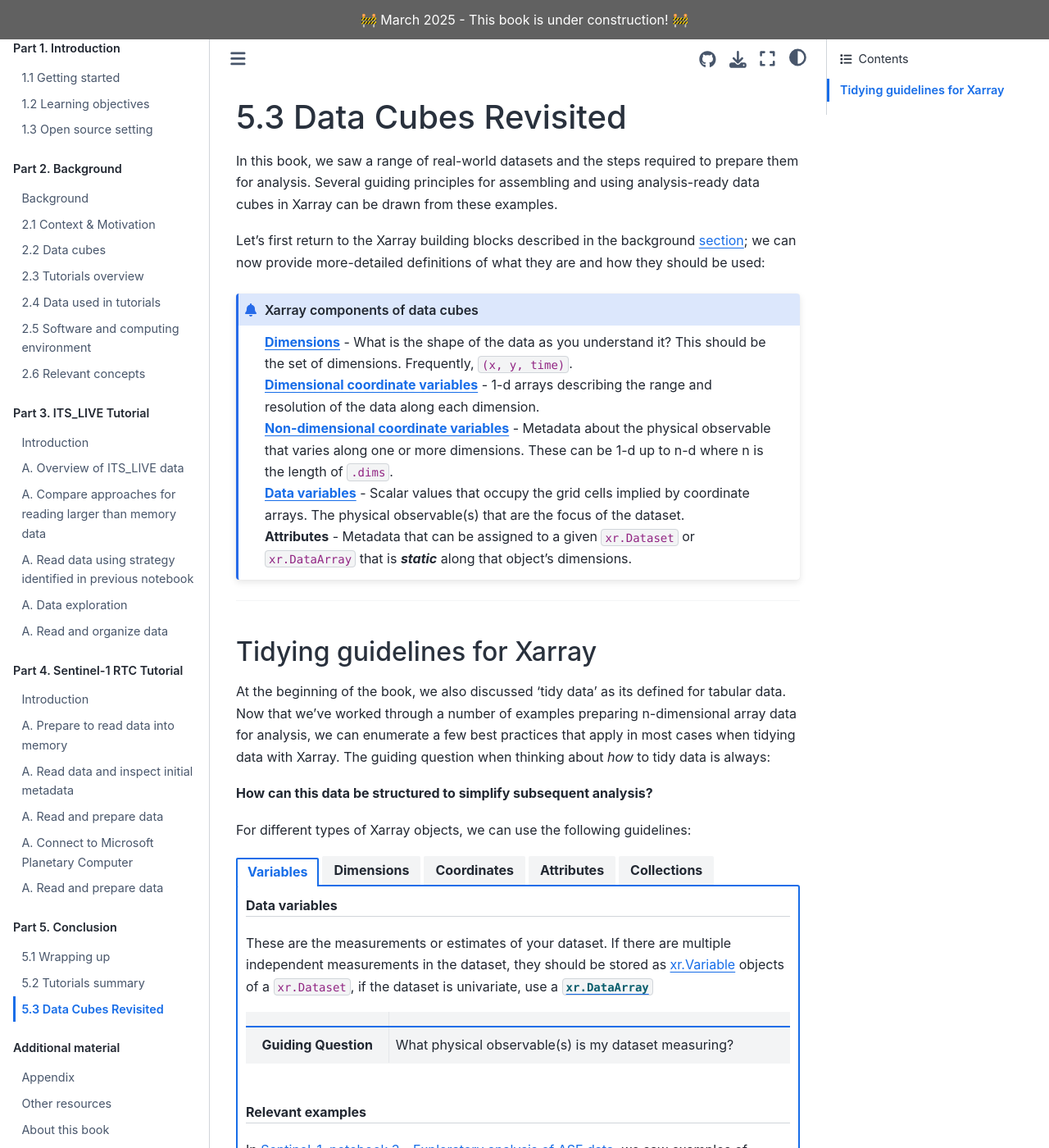
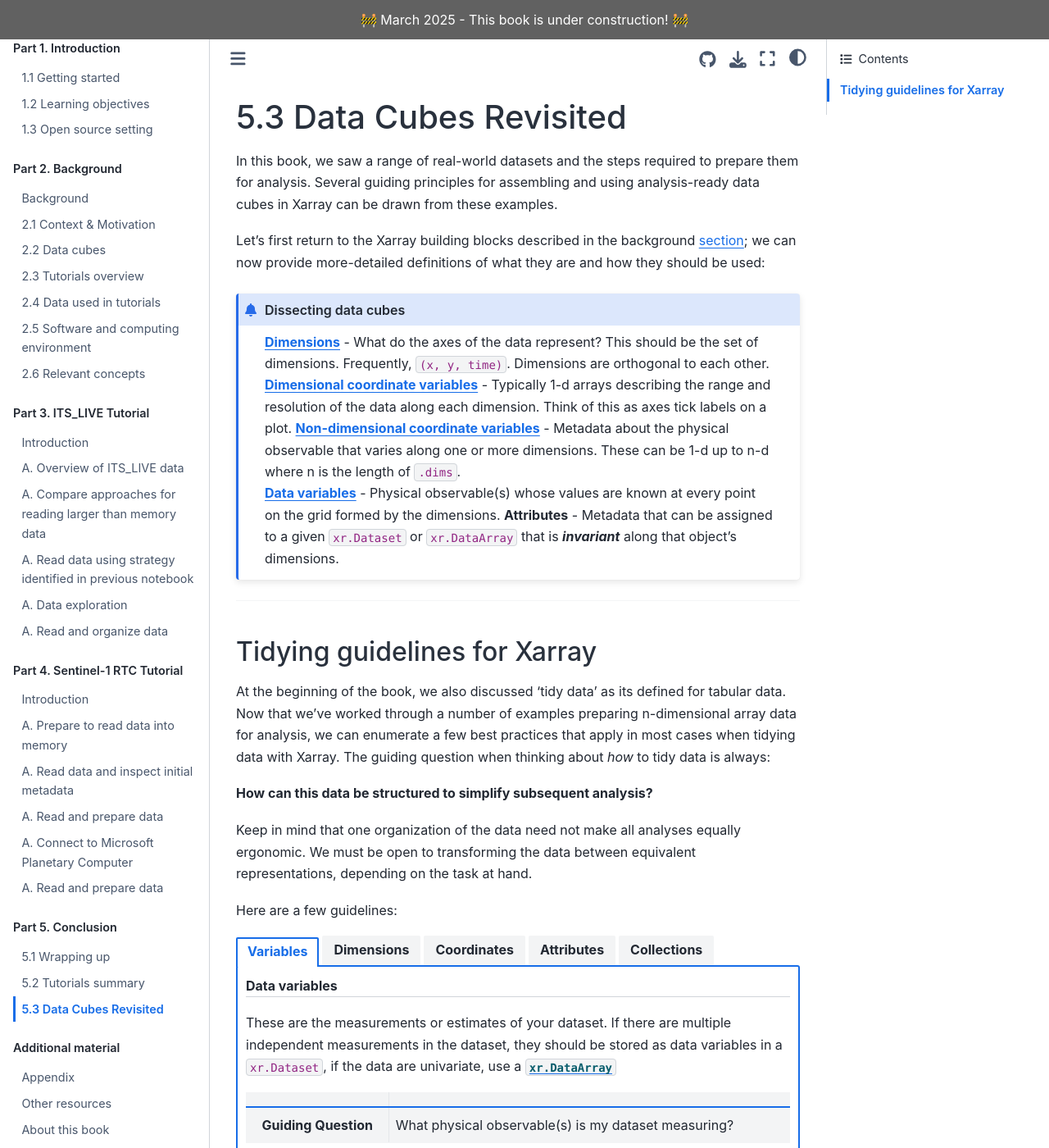
Before and after one commit to e-marshall/tutorials, a Jupyter Book: the page built from book/conclusion/datacubes_revisited.md, in a window 1280 px wide and 1400 px high. Shown: the whole window at 82% size. Built offline with Jupyter Book 1.0.4 settings and Sphinx 7.4.7 and the Sphinx Book theme 1.1.4, drawn with Linux system fonts in a browser that asks for light colours; pages that are not in the unit, such as notebooks, are missing from menus; some of the changed text lies outside the part shown.

Commit message:
Writing edits (#43)
* bunch of edits

* add captions

* add file numbers back in

* fix file names and a few links

* add why os section in intro

* Add instructions for executing tutorial notebooks on CryoCloud JupyterHub (#41)

* jupyterhub instructions

* wording change

---------

Co-authored-by: e-marshall <em.marshall.108@gmail.com>

* fix file names and a few links

fixing files that were renamed

* spelling and formatting fixes

* spelling and formatting fixes

* remove files from tracking

* add mkdirs line in s1 nb1 and some formatting changes

* few typo fixes and other things + os section in intro

* updates to datacube revisit and others

* edits from jessica

* clean nbs

* nit

* update gitignore to remove vector data cube

* undo gitignore change, will do in sep pr

* switch build branch back to main

* add note about download time

* Some edits (#42)

---------

Co-authored-by: Scott Henderson <scottyhq@gmail.com>
Co-authored-by: Deepak Cherian <dcherian@users.noreply.github.com>

````diff
--- a/book/conclusion/datacubes_revisited.md
+++ b/book/conclusion/datacubes_revisited.md
@@ -4,12 +4,12 @@
 
 Let's first return to the Xarray building blocks described in the background [section](../background/2_data_cubes.md); we can now provide more-detailed definitions of what they are and how they should be used:
 
-:::{admonition} Xarray components of data cubes
-**[Dimensions](https://docs.xarray.dev/en/latest/user-guide/terminology.html#term-Dimension)** - What is the shape of the data as you understand it? This should be the set of dimensions. Frequently, `(x, y, time)`.
-**[Dimensional coordinate variables](https://docs.xarray.dev/en/latest/user-guide/terminology.html#term-Dimension-coordinate)** - 1-d arrays describing the range and resolution of the data along each dimension.
+:::{admonition} Dissecting data cubes
+**[Dimensions](https://docs.xarray.dev/en/latest/user-guide/terminology.html#term-Dimension)** - What do the axes of the data represent? This should be the set of dimensions. Frequently, `(x, y, time)`. Dimensions are orthogonal to each other.
+**[Dimensional coordinate variables](https://docs.xarray.dev/en/latest/user-guide/terminology.html#term-Dimension-coordinate)** - Typically 1-d arrays describing the range and resolution of the data along each dimension. Think of this as axes tick labels on a plot.
 **[Non-dimensional coordinate variables](https://docs.xarray.dev/en/latest/user-guide/terminology.html#term-Non-dimension-coordinate)** - Metadata about the physical observable that varies along one or more dimensions. These can be 1-d up to n-d where n is the length of `.dims`.
-**[Data variables](https://docs.xarray.dev/en/latest/user-guide/terminology.html#term-Variable)** - Scalar values that occupy the grid cells implied by coordinate arrays. The physical observable(s) that are the focus of the dataset.
-**Attributes** - Metadata that can be assigned to a given `xr.Dataset` or `xr.DataArray` that is ***static*** along that object's dimensions.
+**[Data variables](https://docs.xarray.dev/en/latest/user-guide/terminology.html#term-Variable)** - Physical observable(s) whose values are known at every point on the grid formed by the dimensions.
+**Attributes** - Metadata that can be assigned to a given `xr.Dataset` or `xr.DataArray` that is ***invariant*** along that object's dimensions.
 :::
 
 {{break}}
@@ -19,17 +19,19 @@
 
 **How can this data be structured to simplify subsequent analysis?**
 
-For different types of Xarray objects, we can use the following guidelines:
+Keep in mind that one organization of the data need not make all analyses equally ergonomic. We must be open to transforming the data between equivalent representations, depending on the task at hand.
+
+Here are a few guidelines:
 ::::{tab-set}
 :::{tab-item} Variables
 ### Data variables
-These are the measurements or estimates of your dataset. If there are multiple independent measurements in the dataset, they should be stored as [xr.Variable](https://docs.xarray.dev/en/stable/generated/xarray.Variable.html#xarray.Variable) objects of a `xr.Dataset`, if the dataset is univariate, use a [`xr.DataArray`](https://docs.xarray.dev/en/stable/generated/xarray.DataArray.html)
+These are the measurements or estimates of your dataset. If there are multiple independent measurements in the dataset, they should be stored as data variables in a `xr.Dataset`, if the data are univariate, use a [`xr.DataArray`](https://docs.xarray.dev/en/stable/generated/xarray.DataArray.html)
 |   |  |
 | :-----------:|:---------- |
 | **Guiding Question** | What physical observable(s) is my dataset measuring?|
 
 #### Relevant examples
-In [Sentinel-1, notebook 3 - Exploratory analysis of ASF data](../sentinel1/nbs/3_asf_exploratory_analysis.ipynb), we saw examples of treating multiple backscatter polarizations as data variables versus a single variable along a `band` dimension.
+In [Sentinel-1, notebook 3 - Exploratory analysis of ASF data](../sentinel1/nbs/3_asf_exploratory_analysis.ipynb), we saw examples of treating multiple backscatter polarizations as data variables versus a single variable along a `band` dimension. We can convert between the two representations using `Dataset.to_array` and `DataArray.to_dataset`.
 
 |   |  |
 | :-----------:|:---------- |
@@ -51,15 +53,15 @@
 
 ##### 1. Expanding dimensions v. adding variables
 - Formatting the Sentinel-1 backscatter cube to have `vv` and `vh` data variables versus `band` dimension with the following coordinate array: `('band', ['vh','vv'])` ([*Sentinel-1 tutorial, notebook 3 - exploratory analysis of ASF data*](../sentinel1/nbs/3_asf_exploratory_analysis.ipynb)).
-    - If you are only interested in a single polarization of the dataset or looking at backscatter from different polarizations independent of one another, treating backscatter from each polarization as a  `data variable` is suitable and maybe even optimal; it can be simpler to perform operations on a single variable rather than an entire dimension.
+    - If you are only interested in a single polarization of the dataset or looking at backscatter from different polarizations independent of one another, treating backscatter from each polarization as a  __data variable_ is suitable and maybe even optimal; it can be simpler to perform operations on a single variable rather than an entire dimension.
     - If you are interested in examining backscatter across different polarizations, the different polarizations are most appropriately represented as elements of a dimension.
 
 |   |  |
 | :-----------:|:---------- |
-| **Takeaway** | Structure your dataset's dimensions so that data variables are independent of one another. |
+| **Takeaway** | Structure your datacube's dimensions so that data variables are independent of one another. |
 
 ```{tip}
-If you are working with a dataset where information about how the variables relate to one another is included in the variable name, this is a sign that there should be an additional dimension.
+If you are working with a dataset where information about how the variables relate to one another is included in the variable name (e.g. a year, or a band wavelength), this is a sign that there should be an additional dimension.
 ```
 
 ##### 2. Compare two datasets by combining them into a single cube with an additional dimension
@@ -70,7 +72,7 @@
 
 |   |  |
 | :-----------:|:---------- |
-| **Takeaway** | The dimensions of a dataset depend on what you want to do with it. |
+| **Takeaway** | Consider either concatenating two cubes along a new dimension, or splitting a dimension in to multiple cubes. One approach may be more ergonomic compared to the other depending on the problem at hand. |
 
 :::
 :::{tab-item} Coordinates
@@ -92,22 +94,14 @@
 | **Takeaway** | Assign metadata that varies along a given dimension as a non-dimensional coordinate of that dimension.
 |
 
-##### 2. Querying a dataset using coordinate variables
-- Non-dimensional coordinate variables are not indexed.
-    - It can be faster to subset the dataset using `ds.sel()` than `ds.where()` (*[ITS_LIVE tutorial, exporatory analysis notebook](../itslive/nbs/4_exploratory_data_analysis_single.ipynb)*).
+:::
+:::{tab-item} Attributes
+### Attributes
+`attrs` can be assigned to the dataset as a whole or any of the `xr.DataArray` objects within it. Many fields have their own conventions for attribute metadata, e.g. Climate & Forecast Conventions (CF).
 
 |   |  |
 | :-----------:|:---------- |
-| **Takeaway** | To query the dataset using a coordinate, it can be more efficient to express the query in terms of a dimensional coordinate.
-|
-:::
-:::{tab-item} Attributes
-### Attributes
-`Attrs` can be assigned to the dataset as a whole or any of the `xr.DataArray` objects within it.
-
-|   |  |
-| :-----------:|:---------- |
-| **Guiding Question** | Does a piece of attribute information apply to this *entire* object (e.g. a data variable, a coordinate variable, or a dataset)? If so, it should be stored as an attribute of that object. |
+| **Guiding Question** | Does a piece of attribute information apply to this *entire* object (e.g. a data variable, a coordinate variable, or a dataset)? If so, it should be stored as an attribute of that object. Attributes must conform to an existing standard if possible.|
 
 and
 
````
Also changed, not shown: other parts of book/conclusion/datacubes_revisited.md (+2 -2 lines), book/background/2_data_cubes.md (+1 -1 lines).
